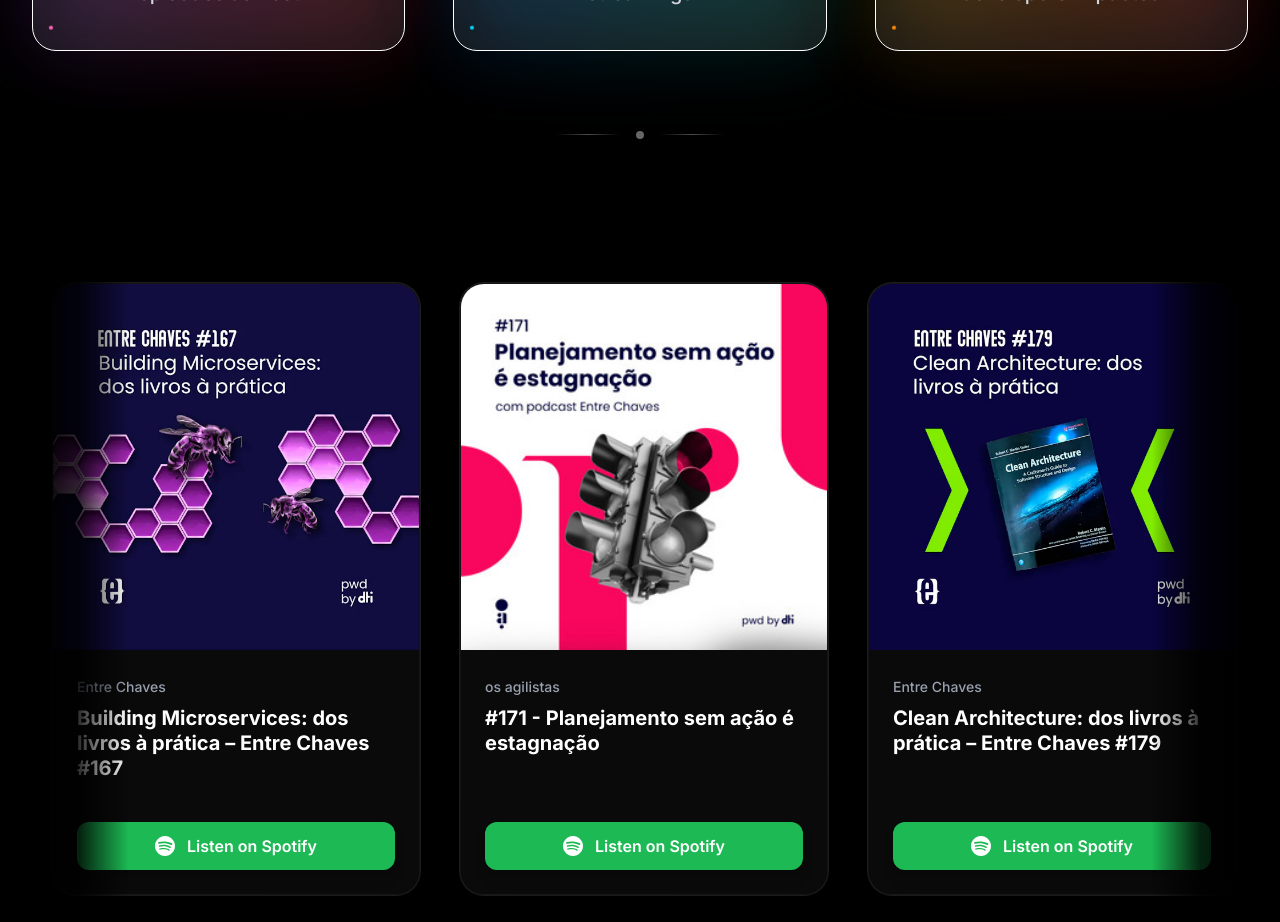
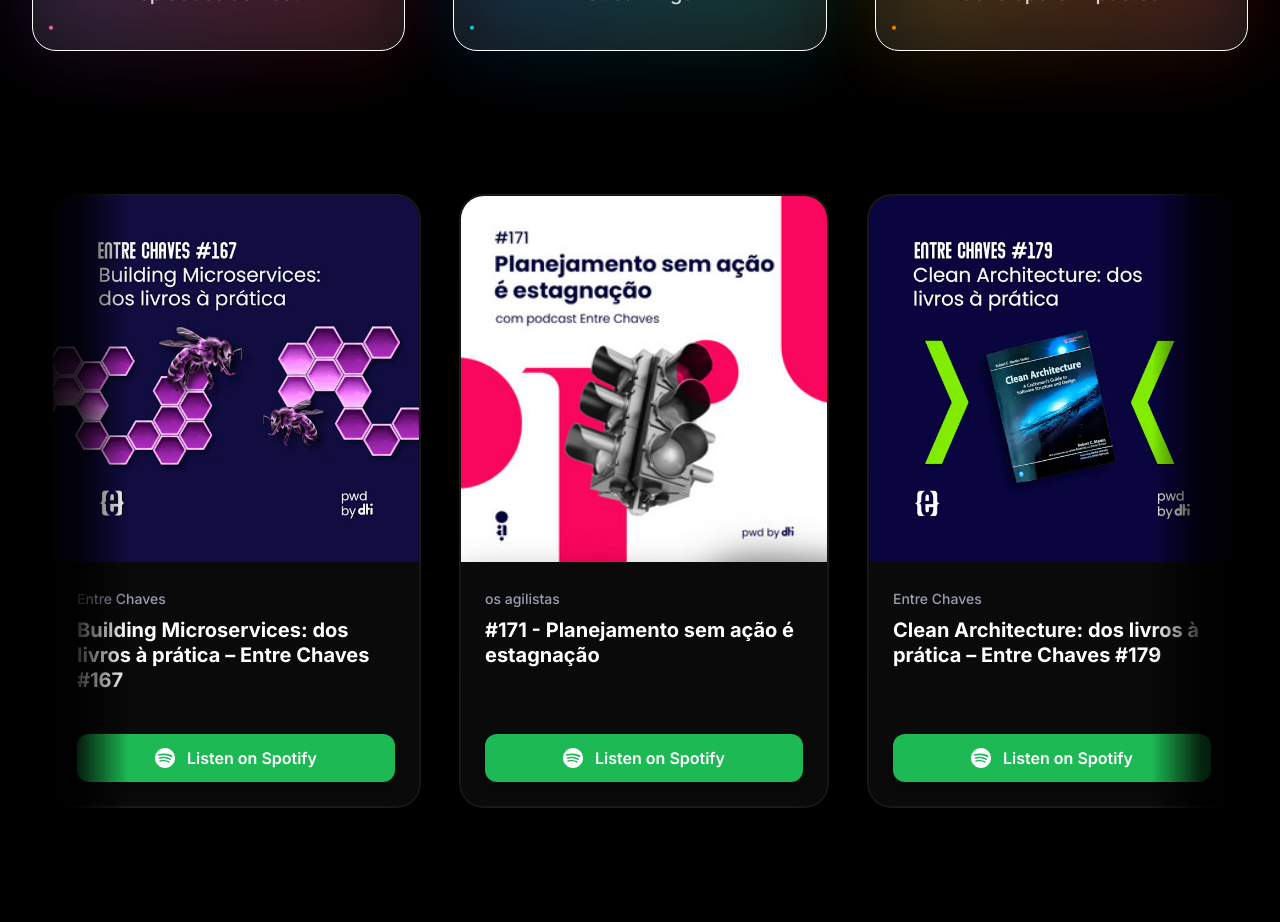
Before and after one commit to Guimma/lucas-campregher, a Next.js app: page /tcc.pdf in a window 1280 px wide. Shown: the part 9740-10662 px from the top of the page. Built offline with nearby package versions, Linux system fonts and the light colour scheme; a web font is replaced by a local one.

Commit message:
style: remove decorative divider from PodcastSection for cleaner layout
- Eliminated the decorative divider in the PodcastSection component to streamline the design.
- Aimed to enhance overall visual clarity and focus on content presentation.

```diff
--- a/src/components/PodcastSection.tsx
+++ b/src/components/PodcastSection.tsx
@@ -288,13 +288,6 @@ export default function PodcastSection() {
               </div>
             </motion.div>
           </div>
-
-          {/* Decorative divider */}
-          <div className="mt-20 mb-12 flex items-center justify-center">
-            <div className="w-16 h-px bg-gradient-to-r from-transparent via-white/30 to-transparent"></div>
-            <div className="mx-4 w-2 h-2 bg-white/40 rounded-full"></div>
-            <div className="w-16 h-px bg-gradient-to-r from-transparent via-white/30 to-transparent"></div>
-          </div>
         </div>
 
         {/* Carousel Container */}
```
